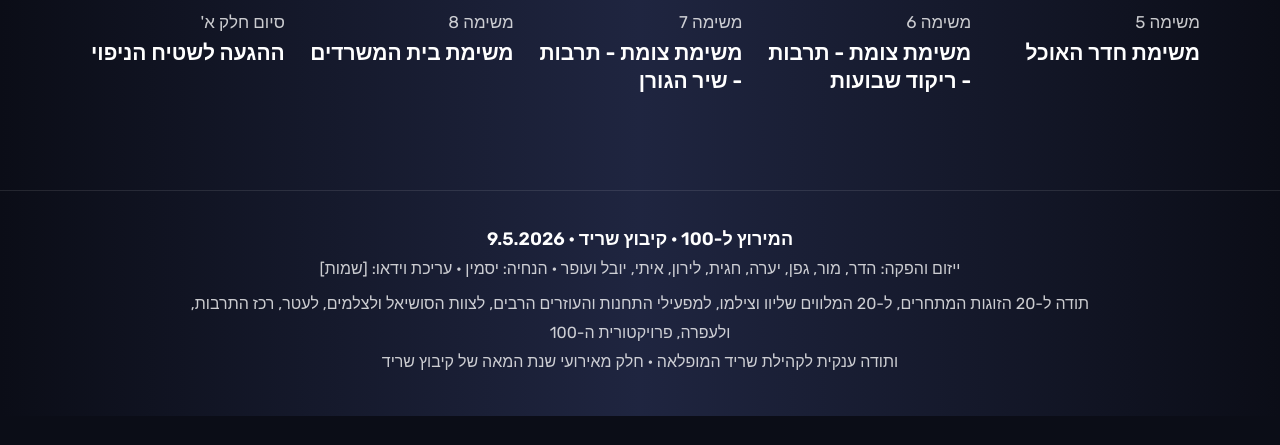
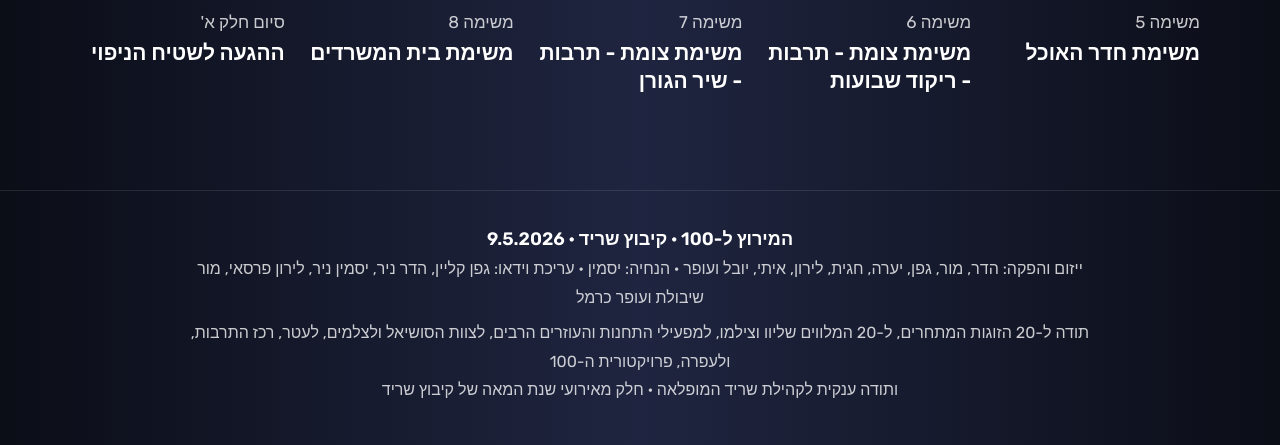
Before and after one commit to lironparsay-stack/sarid-race100, a website: page index.html in a window 1280 px wide. Shown: the part 855-1300 px from the top of the page. Before the commit the page ends 1271 px from the top, so only its background shows below. Drawn offline with nearby package versions, Linux system fonts and the light colour scheme.

Commit message:
Footer: video editing credits
Co-Authored-By: Claude Opus 5.5 <noreply@anthropic.com>
Claude-Session: https://claude.ai/code/session_014JbeFCm8je2W2TNCcxo9He

```diff
--- a/index.html
+++ b/index.html
@@ -84,7 +84,7 @@
   <!-- 7. Footer -->
   <footer class="site-footer">
     <p class="footer-title">המירוץ ל-100 · קיבוץ שריד · 9.5.2026</p>
-    <p>ייזום והפקה: הדר, מור, גפן, יערה, חגית, לירון, איתי, יובל ועופר · הנחיה: יסמין · עריכת וידאו: [שמות]</p>
+    <p>ייזום והפקה: הדר, מור, גפן, יערה, חגית, לירון, איתי, יובל ועופר · הנחיה: יסמין · עריכת וידאו: גפן קליין, הדר ניר, יסמין ניר, לירון פרסאי, מור שיבולת ועופר כרמל</p>
     <p class="footer-thanks">תודה ל-20 הזוגות המתחרים, ל-20 המלווים שליוו וצילמו, למפעילי התחנות והעוזרים הרבים, לצוות הסושיאל ולצלמים, לעטר, רכז התרבות, ולעפרה, פרויקטורית ה-100</p>
     <p>ותודה ענקית לקהילת שריד המופלאה · חלק מאירועי שנת המאה של קיבוץ שריד</p>
   </footer>
```
